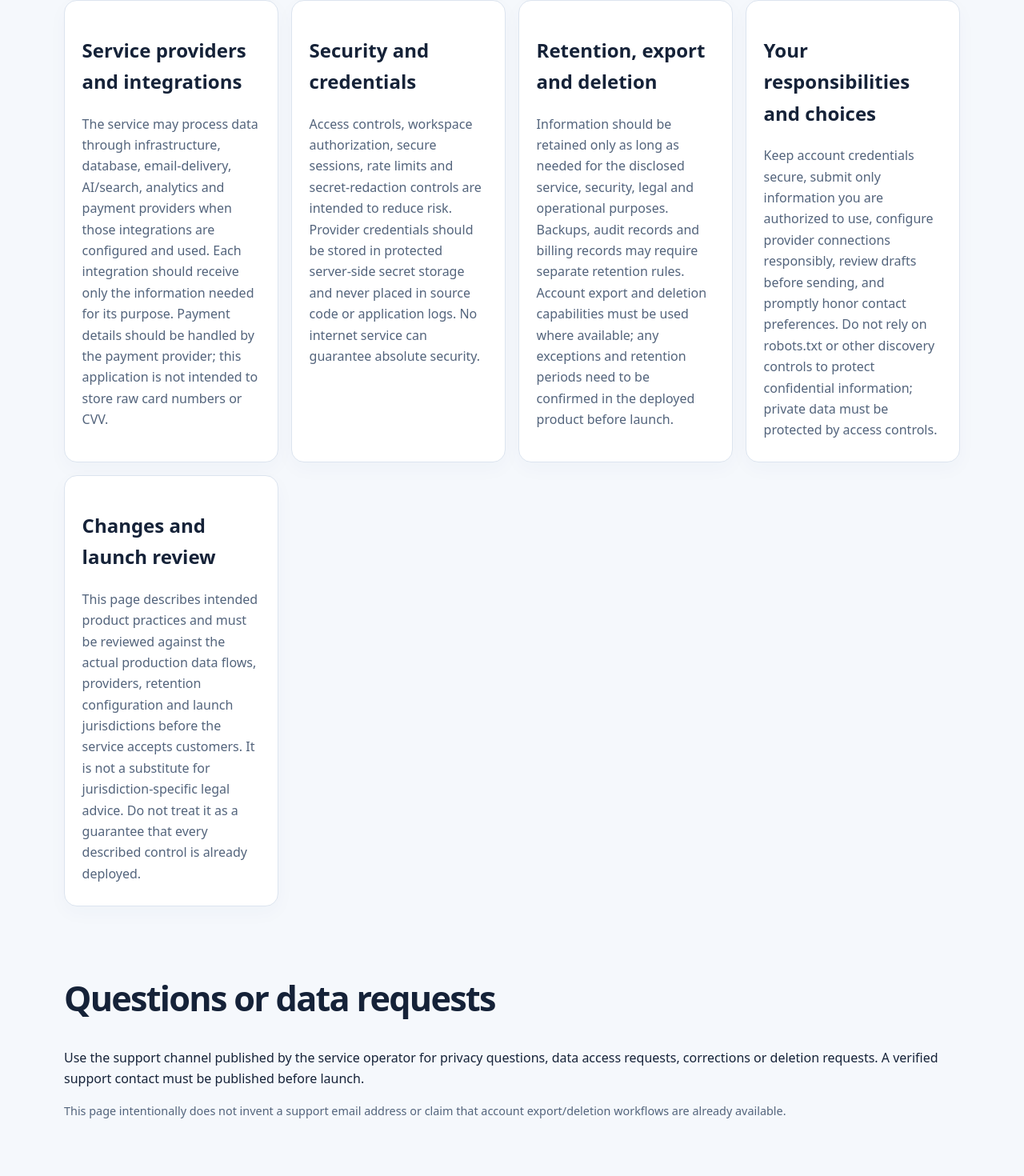
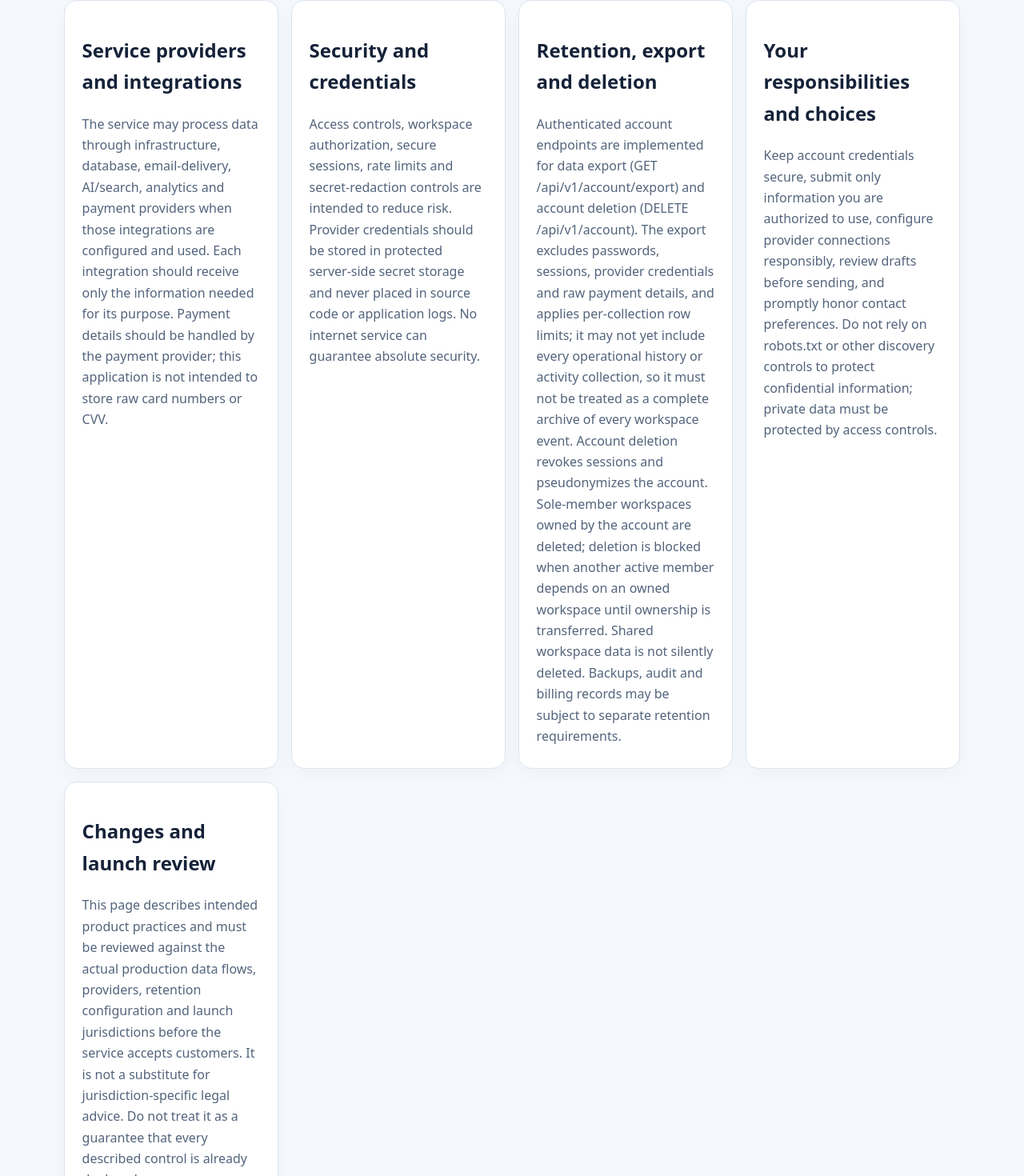
Before and after one commit to haseeb1984/Outreach-Marketing-Agent, a Next.js app in the folder frontend/: page /privacy in a window 1280 px wide. Shown: the part 1136-2606 px from the top of the page at 80% size. Built offline with nearby package versions, Linux system fonts and the light colour scheme.

Commit message:
Clarify implemented account export and deletion behavior in privacy draft

```diff
--- a/frontend/app/privacy/page.tsx
+++ b/frontend/app/privacy/page.tsx
@@ -14,7 +14,7 @@ const sections: [string, string][] = [
   ["Outreach, consent and suppression", "Drafts require human review by default. Users are responsible for having an appropriate lawful basis and required permissions for outreach in their jurisdictions and for following email, WhatsApp and provider policies. Opt-outs, suppression requests, negative replies, complaints and provider restrictions must be respected. WhatsApp functionality is limited to eligible use of the official WhatsApp Business Platform."],
   ["Service providers and integrations", "The service may process data through infrastructure, database, email-delivery, AI/search, analytics and payment providers when those integrations are configured and used. Each integration should receive only the information needed for its purpose. Payment details should be handled by the payment provider; this application is not intended to store raw card numbers or CVV."],
   ["Security and credentials", "Access controls, workspace authorization, secure sessions, rate limits and secret-redaction controls are intended to reduce risk. Provider credentials should be stored in protected server-side secret storage and never placed in source code or application logs. No internet service can guarantee absolute security."],
-  ["Retention, export and deletion", "Information should be retained only as long as needed for the disclosed service, security, legal and operational purposes. Backups, audit records and billing records may require separate retention rules. Account export and deletion capabilities must be used where available; any exceptions and retention periods need to be confirmed in the deployed product before launch."],
+  ["Retention, export and deletion", "Authenticated account endpoints are implemented for data export (GET /api/v1/account/export) and account deletion (DELETE /api/v1/account). The export excludes passwords, sessions, provider credentials and raw payment details, and applies per-collection row limits; it may not yet include every operational history or activity collection, so it must not be treated as a complete archive of every workspace event. Account deletion revokes sessions and pseudonymizes the account. Sole-member workspaces owned by the account are deleted; deletion is blocked when another active member depends on an owned workspace until ownership is transferred. Shared workspace data is not silently deleted. Backups, audit and billing records may be subject to separate retention requirements."],
   ["Your responsibilities and choices", "Keep account credentials secure, submit only information you are authorized to use, configure provider connections responsibly, review drafts before sending, and promptly honor contact preferences. Do not rely on robots.txt or other discovery controls to protect confidential information; private data must be protected by access controls."],
   ["Changes and launch review", "This page describes intended product practices and must be reviewed against the actual production data flows, providers, retention configuration and launch jurisdictions before the service accepts customers. It is not a substitute for jurisdiction-specific legal advice. Do not treat it as a guarantee that every described control is already deployed."],
 ];
@@ -24,7 +24,7 @@ export default function PrivacyPage() {
     <SiteHeader/>
     <main className="wrap"><section className="page-head"><p className="eyebrow">Privacy and data</p><h1>Privacy Policy</h1><p className="lead">A plain-language overview of the data this product is designed to handle and the safeguards that should govern it.</p><p className="notice" role="note">Pre-launch policy draft: verify the deployed data flows, providers, retention periods and applicable legal requirements before production use.</p></section>
       <div className="cards">{sections.map(([heading, body]) => <article className="card" key={heading}><h2>{heading}</h2><p>{body}</p></article>)}</div>
-      <section className="section"><h2>Questions or data requests</h2><p>Use the support channel published by the service operator for privacy questions, data access requests, corrections or deletion requests. A verified support contact must be published before launch.</p><p className="fine">This page intentionally does not invent a support email address or claim that account export/deletion workflows are already available.</p></section>
+      <section className="section"><h2>Questions or data requests</h2><p>Use the support channel published by the service operator for privacy questions, data access requests, corrections or deletion requests. A verified support contact must be published before launch.</p><p className="fine">The endpoints are backend capabilities, not a promise that a self-service export or deletion button is currently available in every frontend account screen. Contact the published support channel for assistance until the self-service flow is exposed.</p></section>
     </main>
     <SiteFooter/>
   </>;
```
